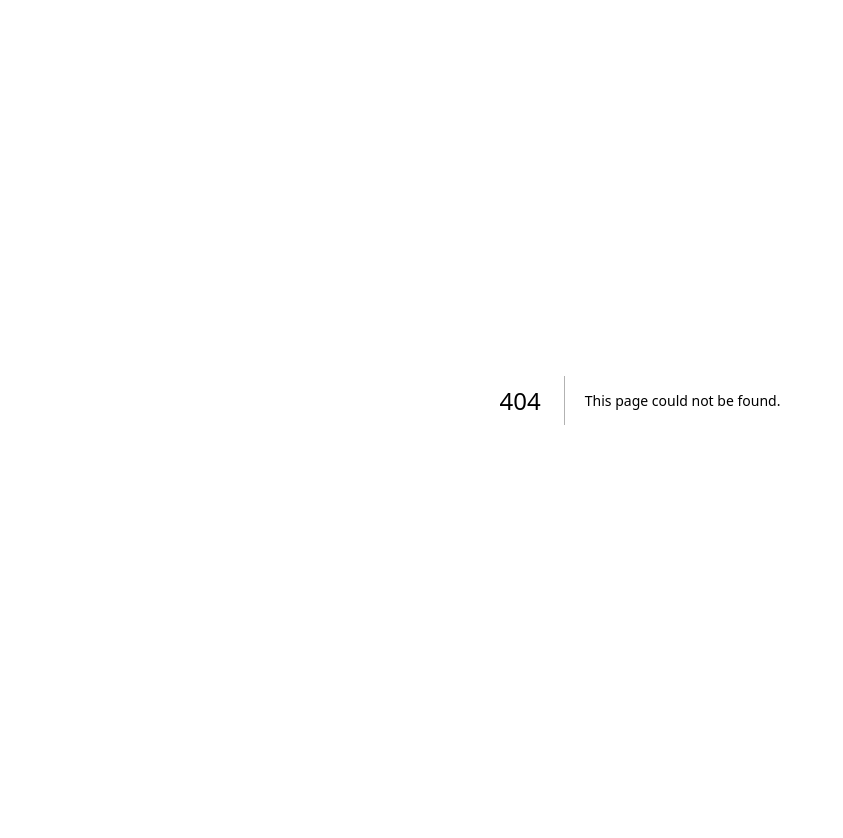
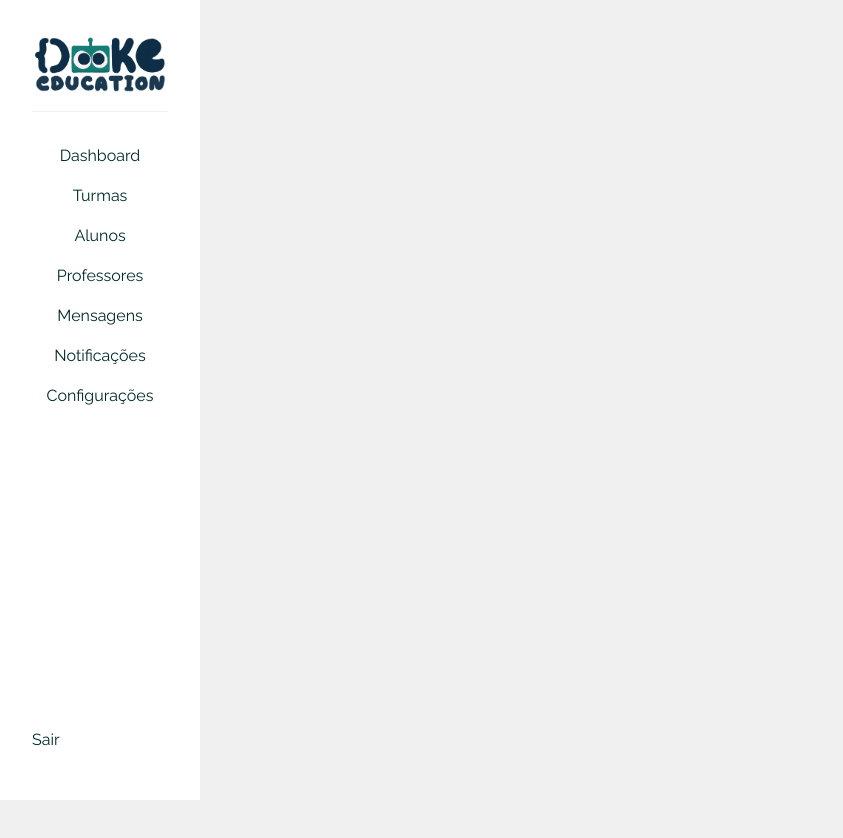
Before and after one commit to dduartee/dooke, a Next.js app: page /plataforma in a window 1280 px wide. Before the commit this address had no page. Shown: the top 838 px of the page, without its empty margins (0-843 px from the left). Before the commit the page ends 800 px from the top, so only its background shows below. Built offline with nearby package versions, Linux system fonts and the light colour scheme; a web font is replaced by a local one.

Commit message:
inicio do acesso da plataforma

```diff
--- /dev/null
+++ b/pages/plataforma.tsx
@@ -0,0 +1,29 @@
+import { Box, Image, Link } from "@chakra-ui/react";
+import { Divider } from '@chakra-ui/react'
+export function DookeSidebar() {
+    return (
+        <Box position={"fixed"} left={0} top={0} padding={"2rem"} bgColor={"#fff"} height={"100vh"} width={"200px"}
+            display={"flex"} flexDirection={"column"}>
+            <Image src={"/dookeEducation.png"} mb={"1rem"} />
+            <Divider mb={"2rem"} />
+            <Box display={"flex"} flexDirection={"column"} justifyContent={"space-between"} height={"100%"}>
+                <Box display={"flex"} flexDirection={"column"} textAlign={"center"}>
+                    <Link mb={"1rem"}>Dashboard</Link>
+                    <Link mb={"1rem"}>Turmas</Link>
+                    <Link mb={"1rem"}>Alunos</Link>
+                    <Link mb={"1rem"}>Professores</Link>
+                    <Link mb={"1rem"}>Mensagens</Link>
+                    <Link mb={"1rem"}>Notificações</Link>
+                    <Link mb={"1rem"}>Configurações</Link>
+                </Box>
+                <Link mb={"1rem"} href="/acesso">Sair</Link>
+            </Box>
+        </Box>
+    )
+}
+
+export default function Plataforma() {
+    return <Box display={"flex"} justifyContent={"center"} alignItems={"center"} flexDirection={"column"} mb={"5rem"} height={"100vh"}>
+        <DookeSidebar />
+    </Box>
+}
--- a/styles/theme.ts
+++ b/styles/theme.ts
@@ -1,10 +1,21 @@
 import { extendTheme } from "@chakra-ui/react"
 
 const theme = extendTheme({
+    components: {
+        Button: {
+            baseStyle: {
+                // ":hover": {
+                //     backgroundColor: "brand.400",
+                //     color: "white",
+                // }
+            }
+        }
+    },
     config: {
         initialColorMode: "light",
         useSystemColorMode: false,
     },
+
     colors: {
         brand: {
             50: "#E0F2F1",
```
Also changed, not shown: pages/acesso.tsx (added, +21 -0 lines).
